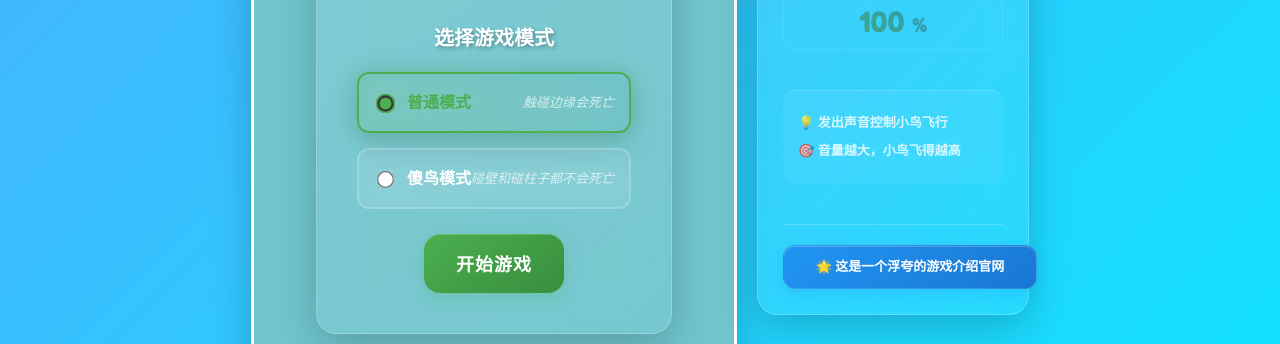
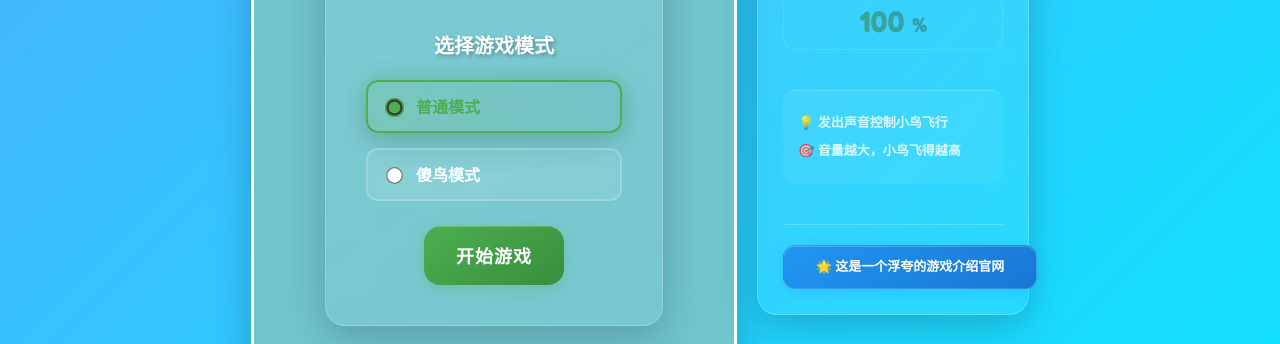
Before and after one commit to Onlyaguest/4399-----, a plain HTML site: page games/voice_flappy_bird/ui_showcase.html in a window 1280 px wide. Shown: the part 456-800 px from the top of the page. Drawn offline with nearby package versions, Linux system fonts and the light colour scheme.

Commit message:
update words

```diff
--- a/games/voice_flappy_bird/style.css
+++ b/games/voice_flappy_bird/style.css
@@ -326,8 +326,9 @@ canvas:hover {
 .mode-option {
     display: flex;
     align-items: center;
+    justify-content: flex-start;
     cursor: pointer;
-    padding: 15px;
+    padding: 12px 15px;
     border-radius: var(--border-radius-md);
     transition: all var(--transition-medium);
     border: 2px solid rgba(255, 255, 255, 0.2);
@@ -388,18 +389,9 @@ canvas:hover {
 .mode-label {
     font-size: 16px;
     font-weight: 600;
-    margin-bottom: 2px;
     display: block;
     transition: all var(--transition-medium);
-}
-
-.mode-desc {
-    font-size: 13px;
-    color: rgba(255, 255, 255, 0.7);
-    margin-left: auto;
-    font-style: italic;
-    font-weight: 500;
-    transition: color var(--transition-medium);
+    flex: 1;
 }
 
 /* Volume Tracker Styles */
@@ -414,7 +406,7 @@ canvas:hover {
     font-family: 'Nunito', sans-serif;
     box-shadow: var(--shadow-strong);
     height: fit-content;
-    display: none; /* Hidden by default, shown during gameplay */
+    display: block; /* Always visible */
     flex-shrink: 0; /* Prevent shrinking */
     align-self: flex-start; /* Align to top */
     transition: all var(--transition-medium);
--- a/games/voice_flappy_bird/ui_showcase.html
+++ b/games/voice_flappy_bird/ui_showcase.html
@@ -64,12 +64,10 @@
                                     <label class="mode-option">
                                         <input type="radio" name="gameMode" value="normal" checked>
                                         <span class="mode-label">普通模式</span>
-                                        <span class="mode-desc">触碰边缘会死亡</span>
                                     </label>
                                     <label class="mode-option">
                                         <input type="radio" name="gameMode" value="silly">
                                         <span class="mode-label">傻鸟模式</span>
-                                        <span class="mode-desc">碰壁和碰柱子都不会死亡</span>
                                     </label>
                                 </div>
                             </div>
```
Also changed, not shown: games/voice_flappy_bird/index.html (+0 -2 lines), games/voice_flappy_bird/scripts/main.js (+3 -12 lines).
